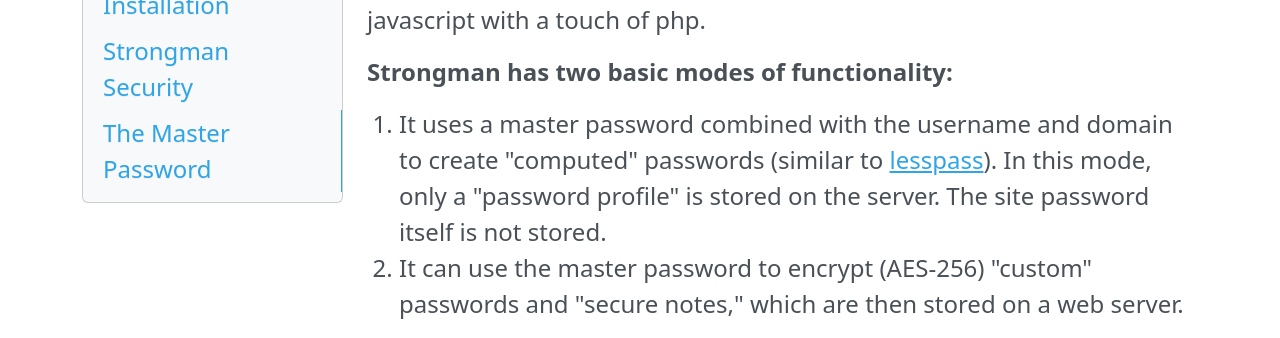
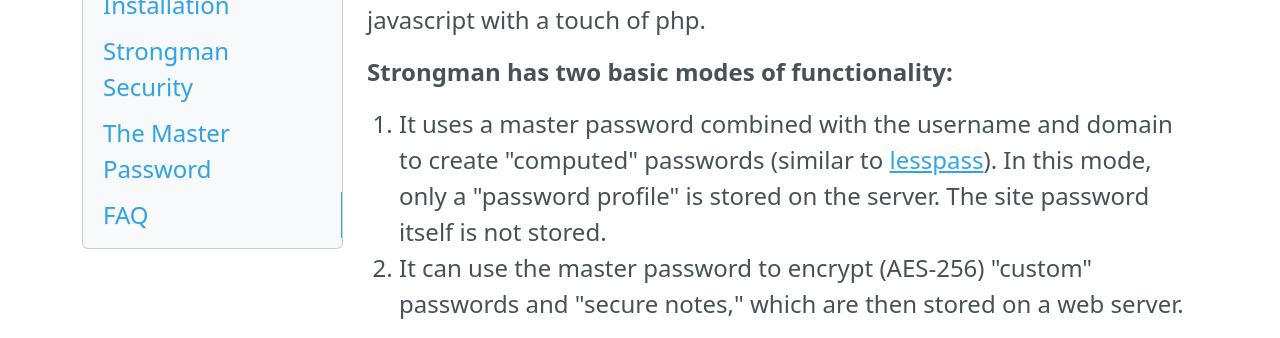
Before and after one commit to lstandish/strongman-md, an MkDocs documentation site: the page built from docs/index.md, in a window 1280 px wide. Shown: the part 337-675 px from the top of the page. Built offline with MkDocs 1.6.1, drawn with Linux system fonts in a browser that asks for light colours.

Commit message:
promoted FAQ section

```diff
--- a/docs/index.md
+++ b/docs/index.md
@@ -123,7 +123,8 @@
 
 As a final note: if a brute force attacker were to obtain a password hash created from a 7-word Diceware passphrase, and if he could muster 1,000,000,000,000 guesses per second (only possible by a nation state player such as the NSA), the average time to guess a 7-word passphrase would be over 27 million years!
 
-####__FAQ__####
+##FAQ
+
 **Q**: Why are some of my settings lost when I close and then reopen the browser?
 **A**: The following Strongman settings are all stored in browser cookies:
 
```
